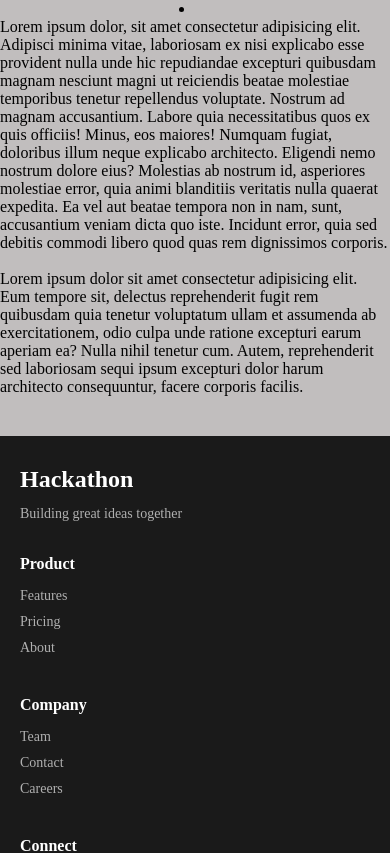
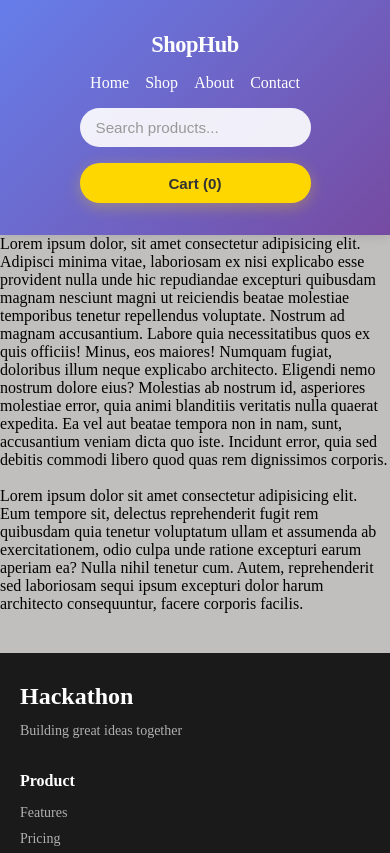
Before and after one commit to MrJasurMC/Hatxanhon, a React (Vite) app: page / in a window 390 px wide. Shown: the top 853 px of the page. Built offline with nearby package versions, Linux system fonts and the light colour scheme.

Commit message:
header qushildi

```diff
--- a/src/components/Header/Header.css
+++ b/src/components/Header/Header.css
@@ -0,0 +1,168 @@
+/* Header Styles */
+.header {
+  background: linear-gradient(135deg, #667eea 0%, #764ba2 100%);
+  padding: 1rem 0;
+  box-shadow: 0 2px 10px rgba(0, 0, 0, 0.1);
+  position: sticky;
+  top: 0;
+  z-index: 100;
+}
+
+.header-container {
+  max-width: 1200px;
+  margin: 0 auto;
+  display: flex;
+  justify-content: space-between;
+  align-items: center;
+  padding: 0 1.5rem;
+  gap: 2rem;
+}
+
+/* Logo */
+.logo h1 {
+  margin: 0;
+  font-size: 1.8rem;
+  font-weight: 700;
+  letter-spacing: -0.5px;
+}
+
+.logo a {
+  color: #fff;
+  text-decoration: none;
+  transition: all 0.3s ease;
+}
+
+.logo a:hover {
+  color: #ffd700;
+  text-shadow: 0 0 10px rgba(255, 215, 0, 0.5);
+}
+
+/* Navigation Menu */
+.nav-menu ul {
+  display: flex;
+  list-style: none;
+  margin: 0;
+  padding: 0;
+  gap: 2rem;
+}
+
+.nav-menu a {
+  color: #fff;
+  text-decoration: none;
+  font-weight: 500;
+  font-size: 1rem;
+  transition: all 0.3s ease;
+  padding: 0.5rem 0;
+  border-bottom: 2px solid transparent;
+}
+
+.nav-menu a:hover {
+  color: #ffd700;
+  border-bottom-color: #ffd700;
+}
+
+/* Header Actions */
+.header-actions {
+  display: flex;
+  align-items: center;
+  gap: 1rem;
+}
+
+.search-bar {
+  padding: 0.7rem 1rem;
+  border: none;
+  border-radius: 25px;
+  width: 200px;
+  font-size: 0.95rem;
+  outline: none;
+  transition: all 0.3s ease;
+  background: rgba(255, 255, 255, 0.9);
+}
+
+.search-bar:focus {
+  background: #fff;
+  box-shadow: 0 0 15px rgba(0, 0, 0, 0.2);
+  width: 250px;
+}
+
+.search-bar::placeholder {
+  color: #999;
+}
+
+.cart-btn {
+  padding: 0.7rem 1.5rem;
+  background: #ffd700;
+  color: #333;
+  border: none;
+  border-radius: 25px;
+  font-weight: 600;
+  font-size: 0.95rem;
+  cursor: pointer;
+  transition: all 0.3s ease;
+  box-shadow: 0 4px 15px rgba(255, 215, 0, 0.3);
+}
+
+.cart-btn:hover {
+  background: #fff;
+  color: #667eea;
+  transform: translateY(-2px);
+  box-shadow: 0 6px 20px rgba(255, 215, 0, 0.5);
+}
+
+.cart-btn:active {
+  transform: translateY(0);
+}
+
+/* Responsive Design */
+@media (max-width: 768px) {
+  .header-container {
+    flex-wrap: wrap;
+    gap: 1rem;
+  }
+
+  .nav-menu ul {
+    gap: 1rem;
+    font-size: 0.9rem;
+  }
+
+  .search-bar {
+    width: 150px;
+  }
+
+  .search-bar:focus {
+    width: 180px;
+  }
+
+  .logo h1 {
+    font-size: 1.4rem;
+  }
+}
+
+@media (max-width: 480px) {
+  .header-container {
+    flex-direction: column;
+    padding: 1rem;
+  }
+
+  .nav-menu ul {
+    flex-wrap: wrap;
+    justify-content: center;
+  }
+
+  .header-actions {
+    width: 100%;
+    flex-direction: column;
+  }
+
+  .search-bar {
+    width: 100%;
+  }
+
+  .search-bar:focus {
+    width: 100%;
+  }
+
+  .cart-btn {
+    width: 100%;
+  }
+}
--- a/src/components/Header/Header.jsx
+++ b/src/components/Header/Header.jsx
@@ -4,9 +4,23 @@ import "./Header.css"
 function Header() {
   return (
     <header className='header'>
-        <ul>
-          <li><a href=""></a></li>
-        </ul>
+      <div className='header-container'>
+        <div className='logo'>
+          <h1><a href="/">ShopHub</a></h1>
+        </div>
+        <nav className='nav-menu'>
+          <ul>
+            <li><a href="/">Home</a></li>
+            <li><a href="/shop">Shop</a></li>
+            <li><a href="/about">About</a></li>
+            <li><a href="/contact">Contact</a></li>
+          </ul>
+        </nav>
+        <div className='header-actions'>
+          <input type="search" placeholder="Search products..." className='search-bar' />
+          <button className='cart-btn'>Cart (0)</button>
+        </div>
+      </div>
     </header>
   )
 }
```
